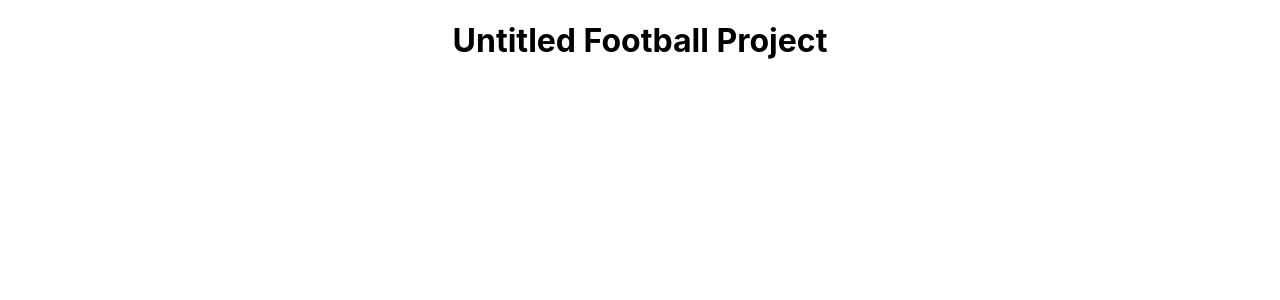
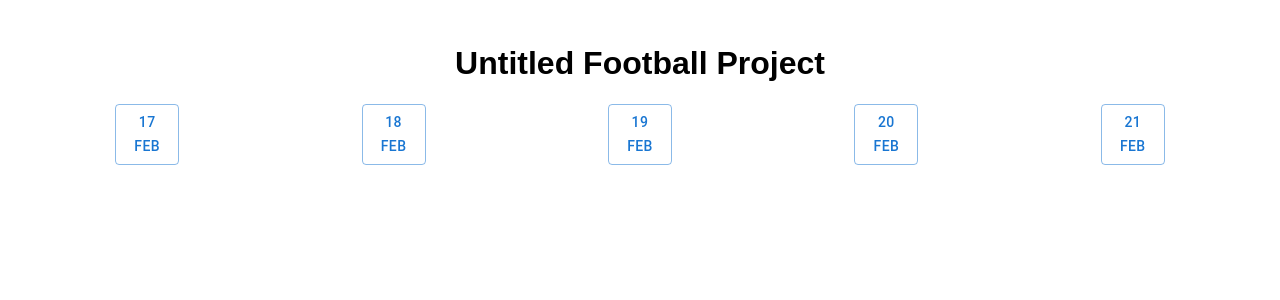
Before and after one commit to SophearithSaing/react-football, a React (Create React App) app: page / in a window 1280 px wide. Shown: the top 300 px of the page. Built offline with nearby package versions, Linux system fonts and the light colour scheme.

Commit message:
Add calendar

```diff
--- a/src/App.js
+++ b/src/App.js
@@ -1,9 +1,11 @@
 import './App.scss';
+import Calendar from './Components/Calendar';
 
 function App() {
   return (
     <div className="app">
       <h1>Untitled Football Project</h1>
+      <Calendar />
     </div>
   );
 }
--- a/src/App.scss
+++ b/src/App.scss
@@ -3,3 +3,65 @@
     text-align: center;
   }
 }
+
+body {
+  font-family: Arial, Helvetica, sans-serif;
+}
+
+h1 {
+  text-align: center;
+}
+
+.app {
+  padding: 24px;
+}
+
+.saved-matches {
+  padding: 16px;
+  text-align: center;
+  overflow-x: scroll;
+  overflow-y: hidden;
+  white-space: nowrap;
+  -ms-overflow-style: none;
+  scrollbar-width: none;
+}
+.saved-matches::-webkit-scrollbar {
+  display: none;
+}
+.saved-match {
+  width: 50%;
+  display: inline-block;
+  margin-right: 24px;
+  padding: 16px;
+}
+.saved-match__tournament {
+  font-size: 30px;
+  margin: 0 0 10px;
+}
+.saved-match__detail {
+  display: flex;
+  justify-content: space-between;
+}
+.saved-match__detail--team {
+  width: 30%;
+}
+.saved-match__detail--team img{
+  height: 75px;
+  object-fit: contain;
+  margin: auto;
+  display: block;
+}
+.saved-match__detail--team h6 {
+  font-size: 18px;
+  margin: 16px 0;
+}
+.saved-match__detail--score {
+  width: 30%;
+  font-size: 32px;
+}
+
+@media (max-width: 576px) {
+  .saved-match {
+    width: 90%;
+  }
+}
--- /dev/null
+++ b/src/Components/Calendar.js
@@ -0,0 +1,27 @@
+import React from 'react';
+import './Calendar.scss';
+import Button from '@mui/material/Button';
+
+export default function Calendar() {
+  const today = new Date();
+  const dateArr = [];
+  for (let i = -2; i <= 2; i++) {
+    dateArr.push({
+      date: today.getDate() + i,
+      month: new Date(
+        `${today.getFullYear()}/${today.getMonth() + 1}/${today.getDate() - i}`
+      ).toLocaleString('en-US', {
+        month: 'short',
+      }),
+    });
+  }
+  return (
+    <div className='calendar'>
+      {dateArr.map((date) => (
+        <Button key={date.date} variant='outlined' className='calendar__date'>
+          <span>{date.date}</span> <span>{date.month}</span>
+        </Button>
+      ))}
+    </div>
+  );
+}
--- /dev/null
+++ b/src/Components/Calendar.scss
@@ -0,0 +1,13 @@
+@import url('../App.scss');
+.calendar {
+  width: 100%;
+  display: flex;
+  justify-content: space-around;
+  @media (max-width: 768px) {
+    justify-content: space-between;
+  }
+  &__date {
+    display: flex;
+    flex-direction: column;
+  }
+}
```
